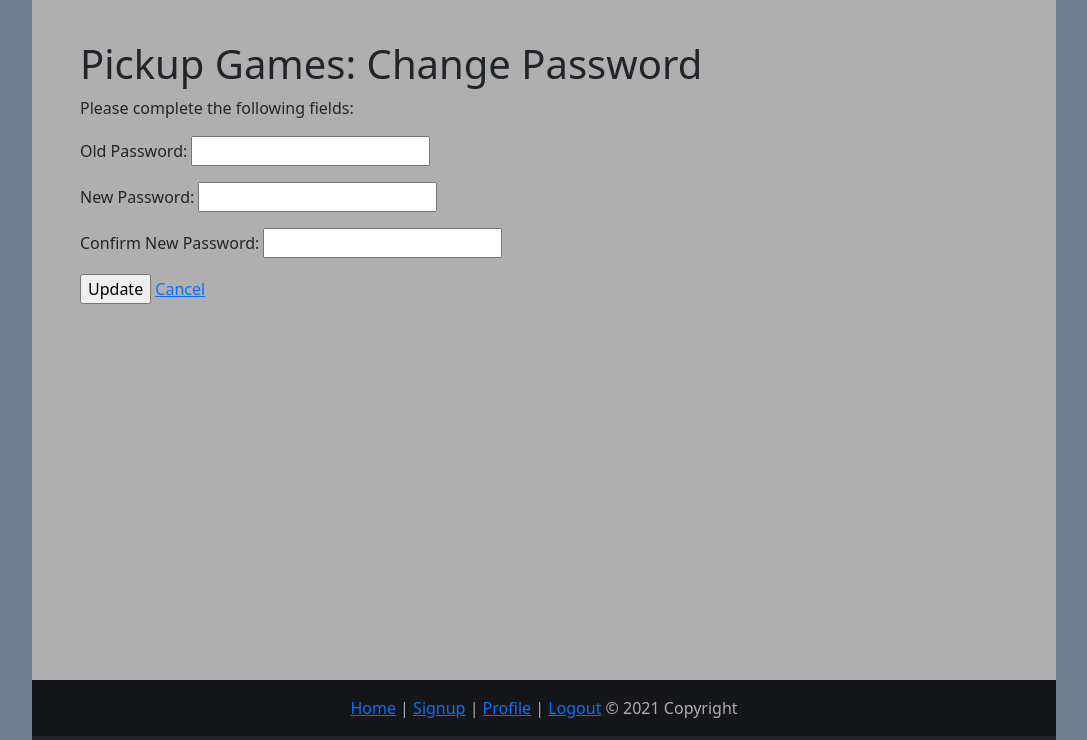
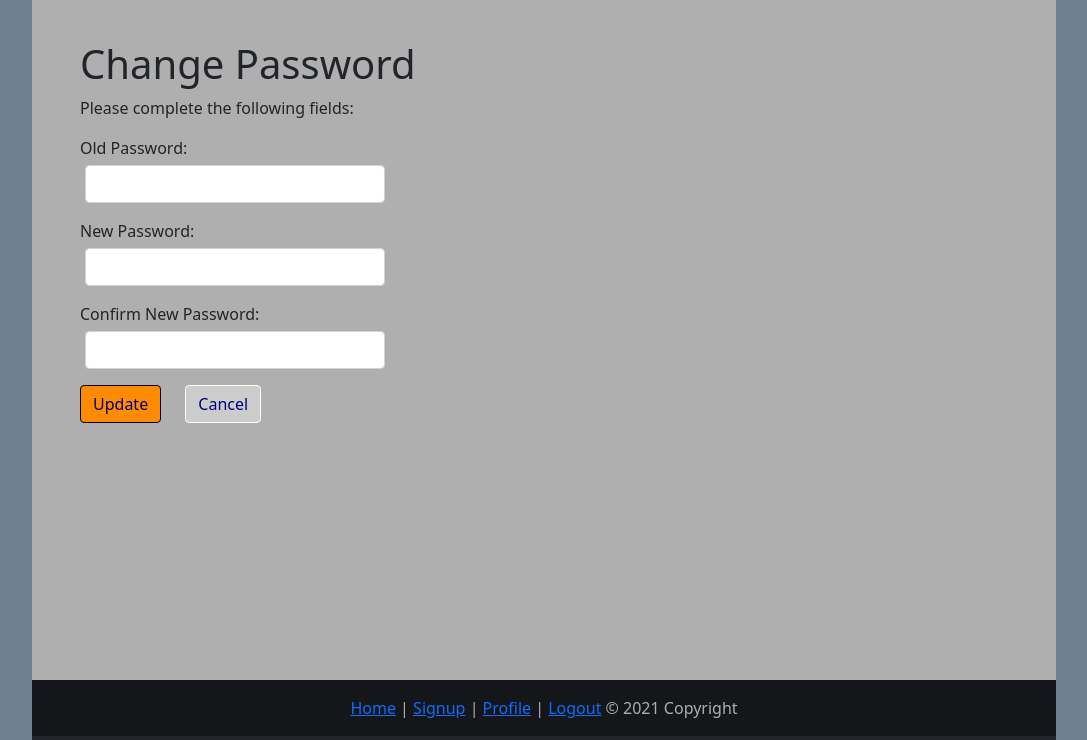
Before and after one commit to bbrown11924/PickUpGames, a Django app: page /changepassword/ in a window 1280 px wide. Shown: the part 60-800 px from the top of the page, without its empty margins (96-1183 px from the left). Run offline with Django 3.2, Linux system fonts and the light colour scheme; the visitor is signed in with stand-in values (Sample User, id 1).

Commit message:
Clean change password UI
Also fixed bug allowing the user to change their password to the
empty string and set the username field to autofocus on the login
page.

```diff
--- a/pickup/static/pickup/style.css
+++ b/pickup/static/pickup/style.css
@@ -107,6 +107,22 @@
     color: navy;
 }
 
+.btn-light {
+    background-color: #cccccc;
+    border-color: white;
+    color: navy;
+}
+
+.btn-light:hover, .btn-light:focus {
+    background-color: #dddddd;
+    border-color: white;
+    color: navy;
+}
+
+.cancel-btn {
+    margin-left: 20px;
+}
+
 #signup-list {
     display: flex;
     flex-direction: row;
@@ -174,3 +190,7 @@
 .form-control {
     margin: 5px;
 }
+
+.change-password-field {
+    max-width: 300px;
+}
--- a/pickup/templates/pickup/change_password.html
+++ b/pickup/templates/pickup/change_password.html
@@ -6,26 +6,29 @@
 
 {% block content %}
 
-<h1>Pickup Games: Change Password</h1>
-
-{% if error %}<p id="error">{{ error }}</p> {% endif %}
+<h1>Change Password</h1>
 
 <p>Please complete the following fields:</p>
 
 <form action="{% url 'change_password' %}" method="post">
     {% csrf_token %}
     <p>Old Password: <input type="password" id="old_password"
-        name="old_password" />
+        name="old_password" class="form-control change-password-field" />
     </p>
     <p>New Password: <input type="password" id="new_password"
-        name="new_password" />
+        name="new_password"  class="form-control change-password-field" />
     </p>
     <p>Confirm New Password: <input type="password" id="confirm_password"
-        name="confirm_password" /></p>
+        name="confirm_password"  class="form-control change-password-field" />
+    </p>
+
+    {% if error %}<p id="error">{{ error }}</p> {% endif %}
 
     <p>
-        <input type="submit" value="Update" />
-        <a href="{% url 'view_profile' %}">Cancel</a>
+        <input type="submit" value="Update" class="btn btn-dark" />
+        <a href="{% url 'view_profile' %}" class="btn btn-light cancel-btn">
+            Cancel
+        </a>
     </p>
 </form>
 
--- a/pickup/templates/pickup/login.html
+++ b/pickup/templates/pickup/login.html
@@ -28,7 +28,7 @@
             <div class="list-group" id="login-list-group">
                 <input type="text" id="username" name="username"
                     value="{{ username }}" placeholder="User name"
-                    class="list-group-item" />
+                    class="list-group-item" autofocus />
                 <input type="password" id="password" name="password"
                     placeholder="Password" class="list-group-item" />
                 <input class="list-group-item btn btn-dark" id="login-btn"
--- a/pickup/views.py
+++ b/pickup/views.py
@@ -114,6 +114,11 @@
                     password=input_data["old_password"]) == None:
         return render(request, 'pickup/change_password.html',
                       {"error": "Error: Incorrect old password."})
+
+    # verify the new password is not empty
+    if input_data["new_password"] == "":
+        context = {"error": "Error: No new password given."}
+        return render(request, 'pickup/change_password.html', context)
 
     # verify both passwords match
     if input_data["new_password"] != input_data["confirm_password"]:
```
Also changed, not shown: pickup/account_tests.py (+18 -0 lines).
